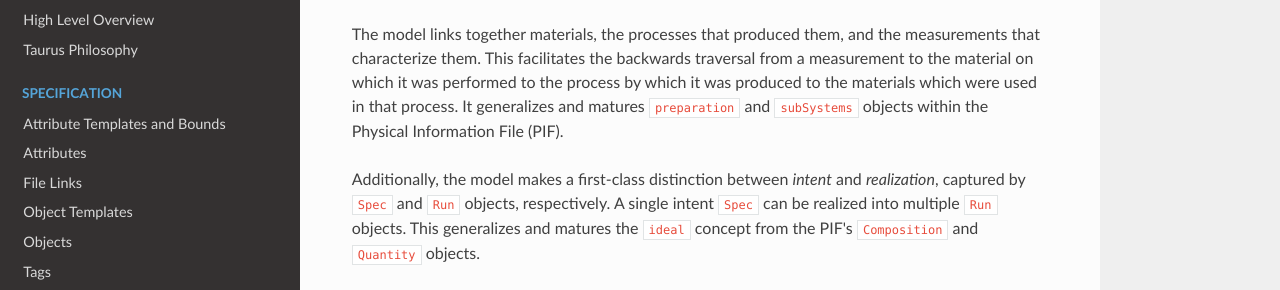
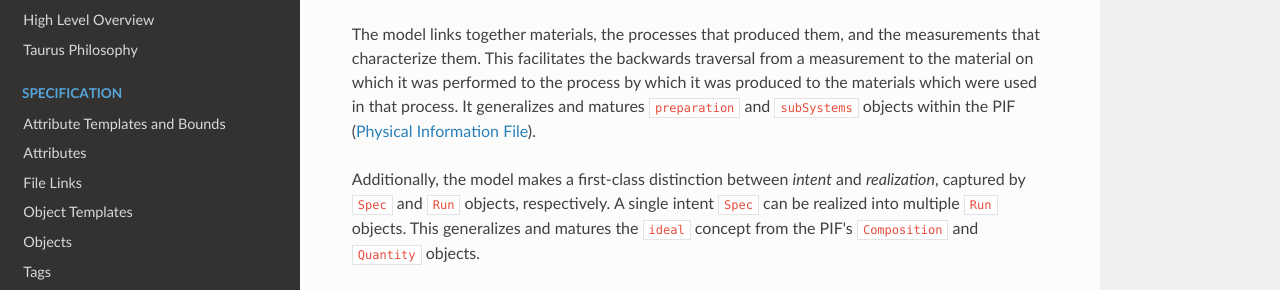
Before and after one commit to CitrineInformatics/gemd-docs, an MkDocs documentation site: the page built from docs/README.md, in a window 1280 px wide and 1175 px high. Shown: the part 186-476 px from the top of the window. Built offline with MkDocs 1.6.1, drawn with Linux system fonts in a browser that asks for light colours; nearby versions of some CDN libraries; part of the change alters nothing that is shown.

```diff
--- a/docs/README.md
+++ b/docs/README.md
@@ -4,7 +4,7 @@ This is the next major data model developed by Citrine, codename `taurus`.
 
 The model links together materials, the processes that produced them, and the measurements that characterize them.
 This facilitates the backwards traversal from a measurement to the material on which it was performed to the process by which it was produced to the materials which were used in that process.
-It generalizes and matures `preparation` and `subSystems` objects within the Physical Information File (PIF).
+It generalizes and matures `preparation` and `subSystems` objects within the PIF ([Physical Information File](https://citrineinformatics.github.io/pif-documentation/)).
 
 Additionally, the model makes a first-class distinction between *intent* and *realization*, captured by `Spec` and `Run` objects, respectively.
 A single intent `Spec` can be realized into multiple `Run` objects.
```
